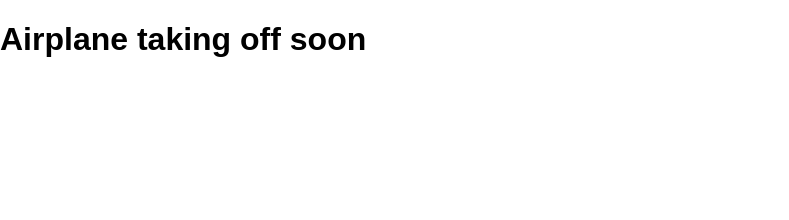
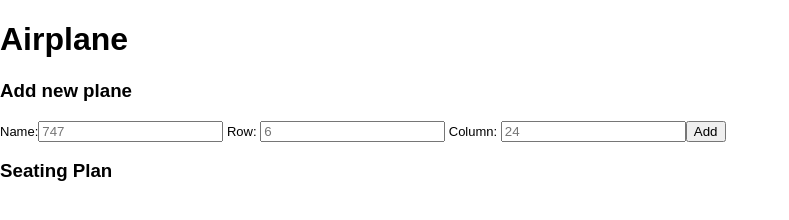
Before and after one commit to Jgan91/burning-airlines-app, a React app: page /#/airplane in a window 1280 px wide. Shown: the whole page, without its empty margins (0-789 px from the left). Built offline with nearby package versions, Linux system fonts and the light colour scheme.

Commit message:
changes to airplane

```diff
--- a/src/components/Airplane.js
+++ b/src/components/Airplane.js
@@ -1,13 +1,108 @@
 import React, { PureComponent as Component } from 'react';
 import { Link } from 'react-router-dom';
+import axios from 'axios';
+
+const SERVER_URL = 'http://localhost:5000/airplanes.json'
 
 class Airplane extends Component {
+
+  constructor() {
+    super();
+    this.state = { planes: [] };
+
+
+  }
+
+  createAirplane(a) {
+
+  }
+
   render() {
     return (
       <div>
-        <h1> Airplane taking off soon </h1>
+        <h1> Airplane </h1>
+        < CreateAirplane onsubmit= {this.createAirplane} />
+        < SeatingPlan />
+      </div>
+
+    )
+  }
+}
+
+class CreateAirplane extends Component {
+  constructor(props) {
+    super(props);
+    this.state = {
+      name: '',
+      rows: '',
+      columns: '',
+    };
+    this._handleNameChange = this._handleNameChange.bind(this);
+    this._handleRowChange = this._handleRowChange.bind(this);
+    this._handleColumnChange = this._handleColumnChange.bind(this);
+    this._handleSubmit = this._handleSubmit.bind(this);
+  }
+
+    _handleNameChange(e) {
+      this.setState({ name: e.target.value });
+    }
+
+    _handleSubmit(e) {
+      e.preventDefault();
+      this.props.onSubmit(this.state.name, this.state.rows, this.state.columns);
+
+    }
+
+    _handleRowChange(f) {
+      this.setState({ rows: f.target.value });
+    }
+    //
+    // _handleRowSubmit(f) {
+    //   f.preventDefault();
+    //   this.props.onSubmit(this.state.rows);
+    //   this.setState( {rows: ''})
+    // }
+    //
+    _handleColumnChange(g) {
+      this.setState({ columns: g.target.value });
+    }
+    //
+    // _handleColumnSubmit(g) {
+    //   g.preventDefault();
+    //   this.props.onSubmit(this.state.columns);
+    //   this.setState( {columns: ''})
+    // }
+
+  render() {
+    return (
+      <div>
+        <h3> Add new plane </h3>
+        <form onSubmit={ this._handleSubmit }>
+          <label> Name:
+            <input type="text" value={ this.state.name } onChange={this._handleNameChange} placeholder="747" />
+            </label>
+            <label> Row: </label>
+            <input type="text" value={ this.state.rows} onChange={ this._handleRowChange } placeholder="6" />
+            <label> Column: </label>
+            <input type="text" value={ this.state.columns} onChange={ this._handleColumnChange } placeholder="24" />
+            <input type="submit" value="Add" onChange= {this._handleChange}/>
+        </form>
       </div>
     )
   }
 }
+
+class SeatingPlan extends Component {
+  render() {
+    return (
+      // <div>
+      //   { this.props.name }
+      // </div>
+      <h3> Seating Plan </h3>
+
+
+    )
+  }
+}
+
 export default Airplane;
--- a/src/index.css
+++ b/src/index.css
@@ -3,3 +3,7 @@ body {
   padding: 0;
   font-family: sans-serif;
 }
+
+label {
+  font-size: 13px;
+}
```
